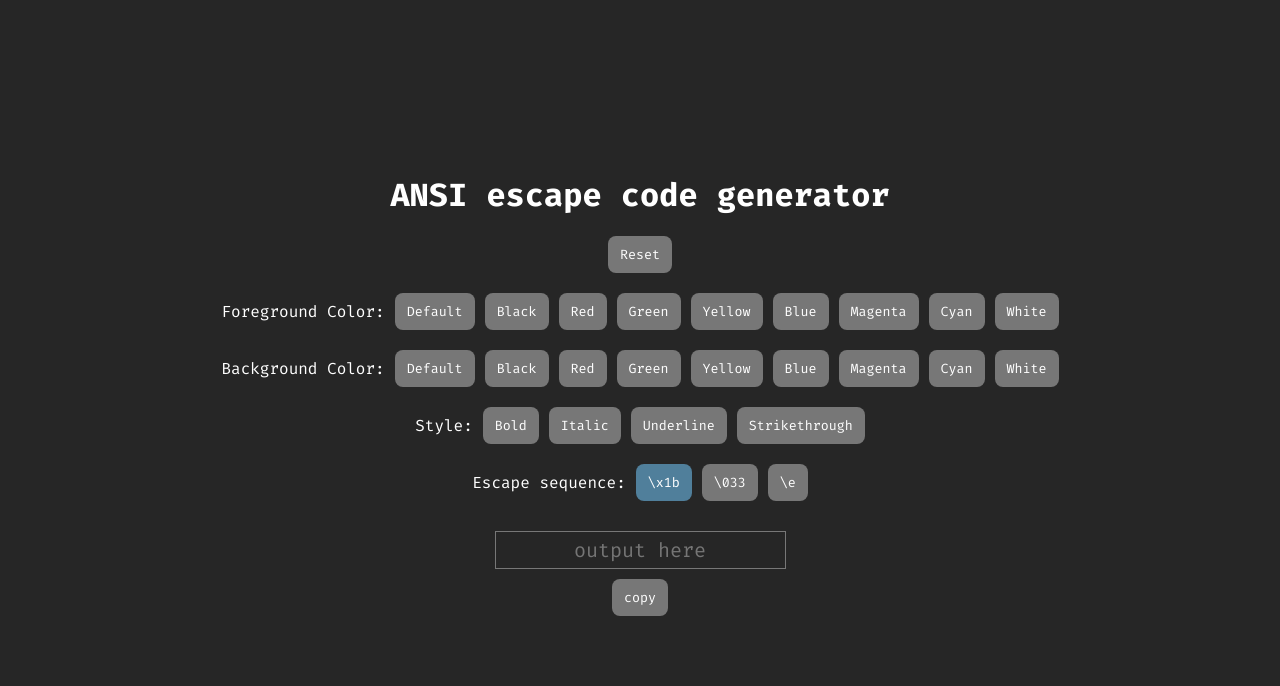
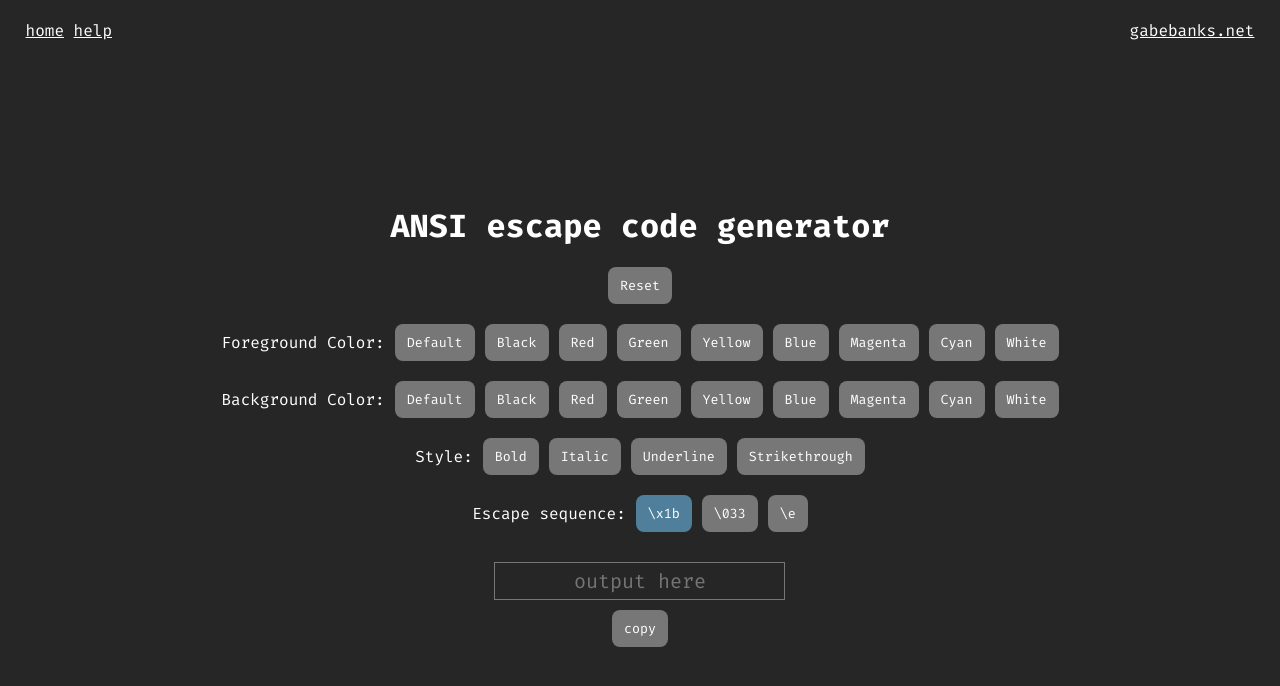
Before and after one commit to Gbox4/ansicodes, a plain HTML site: page index.html in a window 1280 px wide. Drawn offline with Linux system fonts and the light colour scheme.

Commit message:
added help page

```diff
--- a/index.html
+++ b/index.html
@@ -9,6 +9,14 @@
     <script src='main.js'></script>
 </head>
 <body>
+    <div class="head">
+        <div>
+            <a href="index.html">home</a>
+            <a href="help.html">help</a>
+        </div>
+        <a href="https://gabebanks.net">gabebanks.net</a>
+    </div>
+    <div class="main">
         <h1>ANSI escape code generator</h1>
         <div class="menu">
             <div class="submenu">
@@ -56,5 +64,9 @@
             <input onclick="this.select();" type="text" id="output" readonly placeholder="output here" >
             <button id="copy">copy</button>
         </div>
+    </div>
+    <div class="foot">
+
+    </div>
 </body>
 </html>
--- a/main.css
+++ b/main.css
@@ -13,10 +13,32 @@ html, body {
 body {
     display: flex;
     flex-direction: column;
-    justify-content: center;
+    justify-content: space-between;
     align-items: center;
     background-color: #262626;
     font-family: FiraCode;
+}
+
+.main {
+    display: flex;
+    flex-direction: column;
+    justify-content: center;
+    align-items: center;
+    max-width: 1000px;
+    text-align: center;
+}
+
+.help {
+    margin: 20px 0;
+}
+
+.head {
+    width: 96%;
+    margin: 20px 2%;
+    display: flex;
+    flex-direction: row;
+    justify-content: space-between;
+    align-items: center;
 }
 
 #output {
```
Also changed, not shown: help.html (added, +33 -0 lines). Lines whose indentation alone changed are shown as unchanged.
